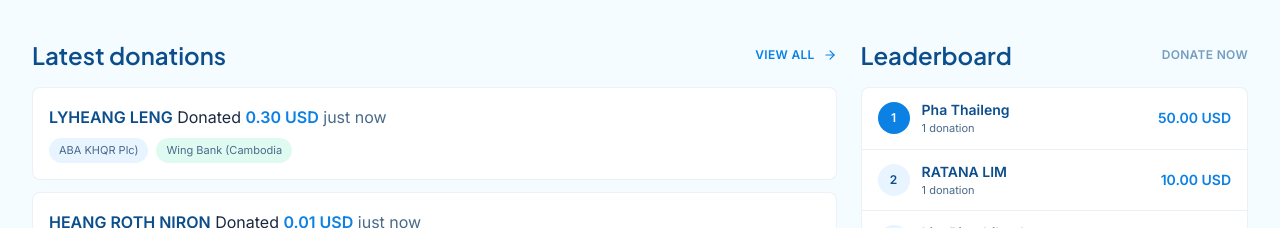
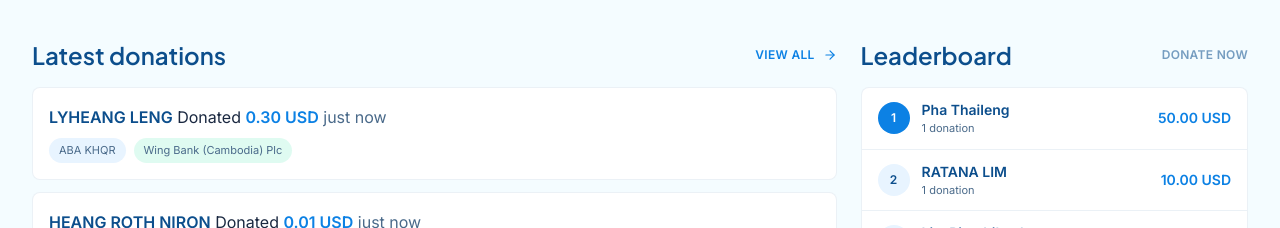
Before and after one commit to lyheang369/scc-charity, a React (Vite) app: page / in a window 1280 px wide. Shown: the part 1180-1408 px from the top of the page. Built offline with nearby package versions, Linux system fonts and the light colour scheme.

Commit message:
fix: parse nested donation bank names

```diff
--- a/public/data/donations.json
+++ b/public/data/donations.json
@@ -1,6 +1,6 @@
 {
   "schemaVersion": 1,
-  "generatedAt": "2026-04-24T14:35:18.100Z",
+  "generatedAt": "2026-04-24T14:39:08.013Z",
   "source": "payment-data.txt",
   "donations": [
     {
@@ -12,8 +12,8 @@
       "accountSuffix": "582",
       "amount": 0.3,
       "currency": "USD",
-      "method": "ABA KHQR Plc)",
-      "bank": "Wing Bank (Cambodia",
+      "method": "ABA KHQR",
+      "bank": "Wing Bank (Cambodia) Plc",
       "recipient": "HEANG ROTH NIRON",
       "paidAt": "2026-04-24T21:32:00+07:00"
     },
--- a/scripts/donationParser.mjs
+++ b/scripts/donationParser.mjs
@@ -62,11 +62,12 @@ function findNearestHeader(text, offset) {
 }
 
 function extractMethod(rawMethod) {
-  const bankMatch = rawMethod.match(/\(([^)]+)\)/)
+  const firstParenthesis = rawMethod.indexOf('(')
+  const hasOuterBank = firstParenthesis >= 0 && rawMethod.endsWith(')')
 
   return {
-    method: rawMethod.replace(/\s*\([^)]+\)/g, '').trim(),
-    bank: bankMatch?.[1]?.trim() || '',
+    method: hasOuterBank ? rawMethod.slice(0, firstParenthesis).trim() : rawMethod.trim(),
+    bank: hasOuterBank ? rawMethod.slice(firstParenthesis + 1, -1).trim() : '',
   }
 }
 
--- a/scripts/write-telegram-api.mjs
+++ b/scripts/write-telegram-api.mjs
@@ -162,12 +162,14 @@ function parse_donations(string $text, ?int $messageDate): array
         $second = $header['second'] ?? $fallbackDate['second'];
         $rawMethod = trim($match[9][0]);
         $bank = '';
+        $method = $rawMethod;
+        $firstParenthesis = strpos($rawMethod, '(');
 
-        if (preg_match('/\\(([^)]+)\\)/', $rawMethod, $bankMatch)) {
-            $bank = trim($bankMatch[1]);
+        if ($firstParenthesis !== false && str_ends_with($rawMethod, ')')) {
+            $bank = trim(substr($rawMethod, $firstParenthesis + 1, -1));
+            $method = trim(substr($rawMethod, 0, $firstParenthesis));
         }
 
-        $method = trim(preg_replace('/\\s*\\([^)]+\\)/', '', $rawMethod));
         $trxId = trim($match[11][0]);
         $donorName = preg_replace('/\\s+/', ' ', trim($match[2][0]));
         $accountSuffix = trim($match[3][0]);
--- a/src/data/donations.generated.json
+++ b/src/data/donations.generated.json
@@ -1,6 +1,6 @@
 {
   "schemaVersion": 1,
-  "generatedAt": "2026-04-24T14:35:18.100Z",
+  "generatedAt": "2026-04-24T14:39:08.013Z",
   "source": "payment-data.txt",
   "donations": [
     {
@@ -12,8 +12,8 @@
       "accountSuffix": "582",
       "amount": 0.3,
       "currency": "USD",
-      "method": "ABA KHQR Plc)",
-      "bank": "Wing Bank (Cambodia",
+      "method": "ABA KHQR",
+      "bank": "Wing Bank (Cambodia) Plc",
       "recipient": "HEANG ROTH NIRON",
       "paidAt": "2026-04-24T21:32:00+07:00"
     },
```
